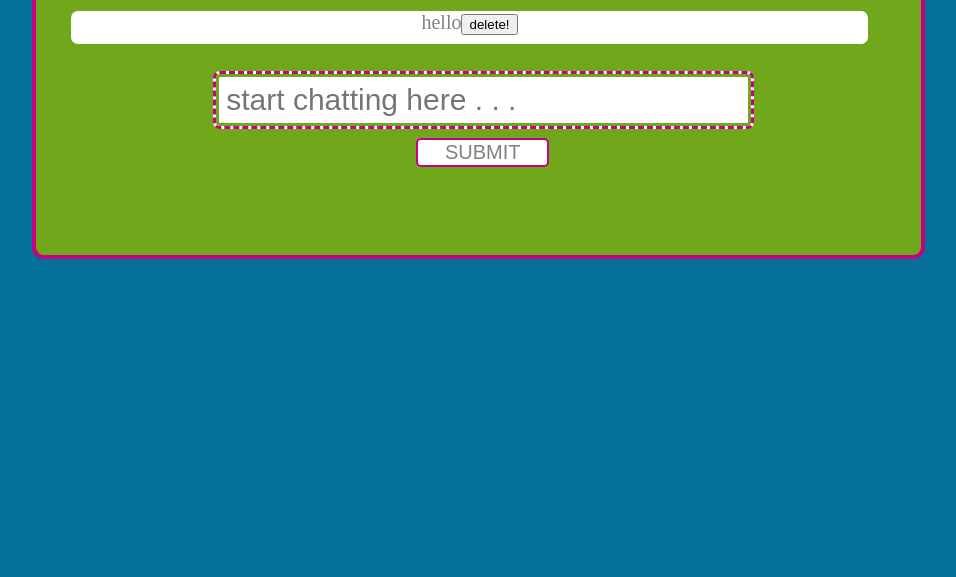
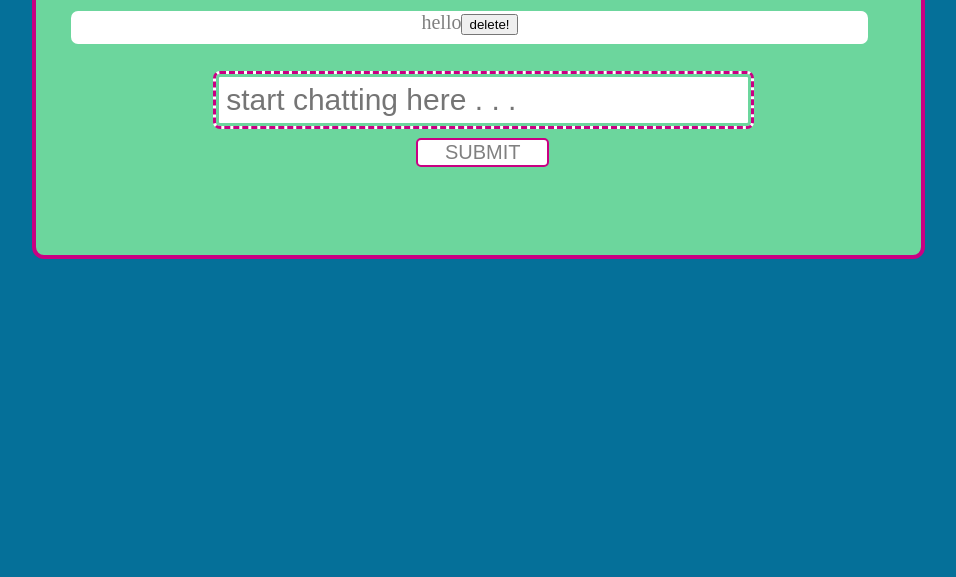
Before and after one commit to adlondon/faim, a website: page index.html in a window 1280 px wide. Shown: the part 223-800 px from the top of the page, without its empty margins (153-1109 px from the left). Drawn offline with Linux system fonts and the light colour scheme.

Commit message:
made a few styling changes

```diff
--- a/main.scss
+++ b/main.scss
@@ -13,8 +13,9 @@ body {
   font-size: 20px;
   color:grey;
   text-align: center;
+  word-wrap: break-word;
+}
 
-}
 
 
 h1 {
@@ -27,6 +28,7 @@ h1 {
   text-shadow: -1px 0 #497308, 0 1px #497308, 1px 0 #ffffff, 0 -1px #ffffff;
 
   }
+
 
 i {
   padding-right: 2%;
@@ -41,7 +43,7 @@ i {
   background-color: #ffffff;
   color: #c90083;
   border: 3px #c90083 dashed;
-  box-shadow: 0 0 0 3px #71a71b inset;
+  box-shadow: 0 0 0 3px #6cd69d inset;
   border-radius: 7px;
 }
 
@@ -64,6 +66,6 @@ i {
   margin-left: 14%;
   margin-top: 5%;
   // height: 600%;
-  background-color: #71a71b;
+  background-color: #6cd69d;
   border: 4px #c90083 solid;
   border-radius: 12px; }
```
Also changed, not shown: main.css.
